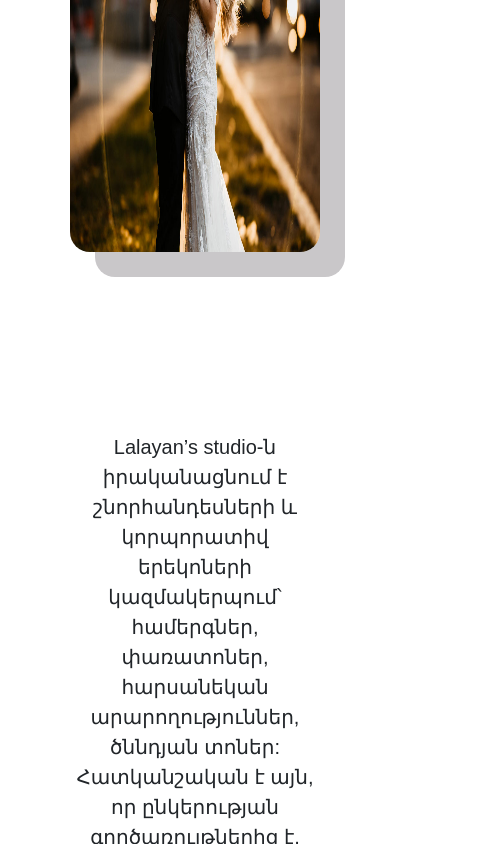
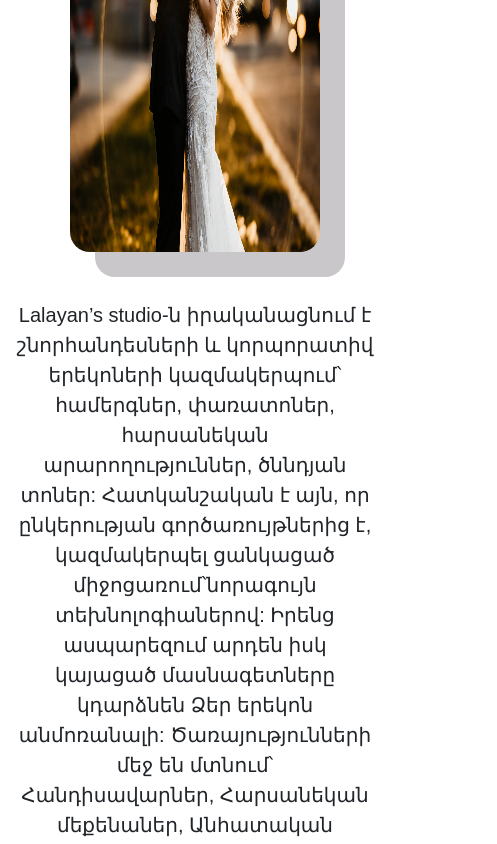
Before and after one commit to yuriaroyan/lalayanc, a React (Create React App) app: page /aboutus in a window 390 px wide. Shown: the part 698-1542 px from the top of the page, 497 px wide, since content can reach past the window. Built offline with nearby package versions, Linux system fonts and the light colour scheme.

Commit message:
About page styles fixes

```diff
--- a/src/Container/aboutus/aboutus.css
+++ b/src/Container/aboutus/aboutus.css
@@ -13,7 +13,6 @@
 .abouttext>p{
     font-size: 20px;
     text-align: center;
-    padding: 180px;
     font-family: sans-serif;
 }
 
@@ -21,7 +20,8 @@
 
     display: flex;
     flex-direction: row;
-    align-items: flex-start;
     justify-content: center;
+    gap: 48px;
+    align-items: unset !important;
 
 }
--- a/src/app.css
+++ b/src/app.css
@@ -161,6 +161,7 @@ ul > img {
     .aboutus {
         flex-direction: column;
         margin: auto;
+        padding: 0 16px;
     }
 
     .aboutus > img {
@@ -321,6 +322,8 @@ ul > img {
     .aboutus {
         flex-direction: column;
         margin: auto;
+        padding: 0 16px
+    ;
     }
 
     .aboutus > img {
```
